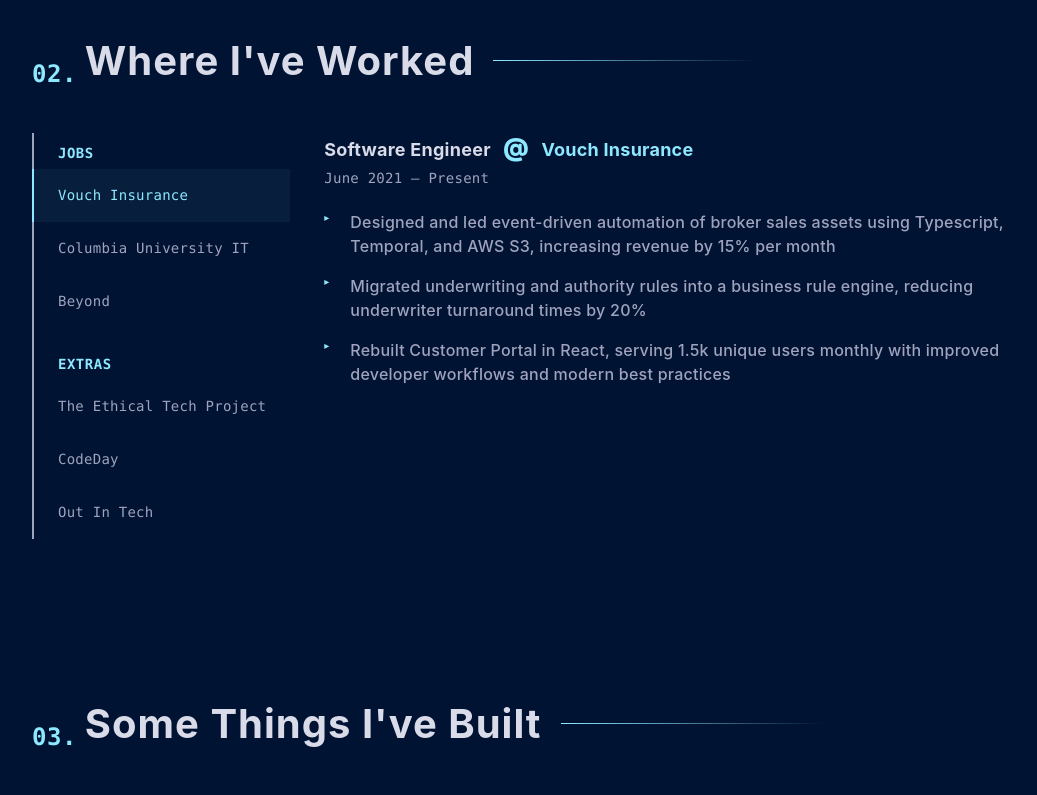
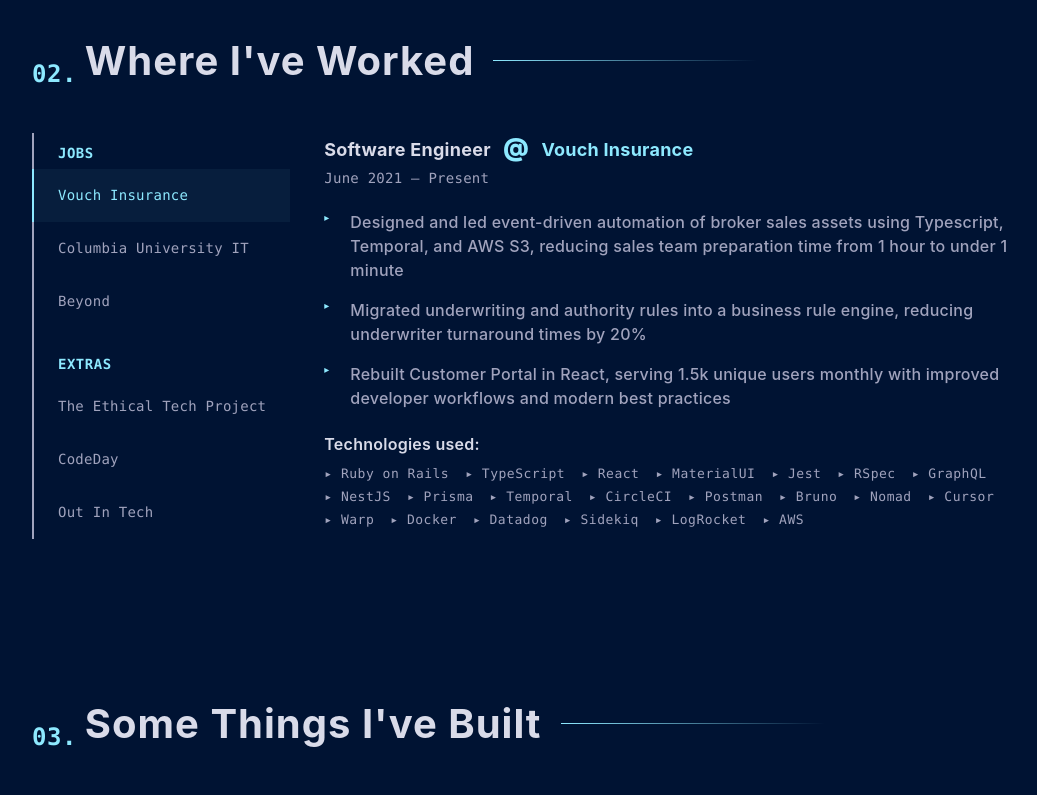
Before and after one commit to sabrinaspage/digital-ocean-app, a React (Create React App) app: page / in a window 1280 px wide. Shown: the part 2160-2955 px from the top of the page, without its empty margins (116-1153 px from the left). Built offline with nearby package versions, Linux system fonts and the light colour scheme.

Commit message:
improve description, add technologies

```diff
--- a/src/components/Experience.js
+++ b/src/components/Experience.js
@@ -14,13 +14,13 @@
           title: "Software Engineer",
           date: "June 2021 – Present",
           responsibilities: [
-            "Designed and led event-driven automation of broker sales assets using Typescript, Temporal, and AWS S3, increasing revenue by 15% per month",
+            "Designed and led event-driven automation of broker sales assets using Typescript, Temporal, and AWS S3, reducing sales team preparation time from 1 hour to under 1 minute",
             "Migrated underwriting and authority rules into a business rule engine, reducing underwriter turnaround times by 20%",
             "Rebuilt Customer Portal in React, serving 1.5k unique users monthly with improved developer workflows and modern best practices"
           ]
         }
       ],
-      techStack: "Ruby on Rails, TypeScript, React, MaterialUI, Jest, RSpec, GraphQL, NestJS, Prisma, Temporal, CircleCI, Docker, AWS",
+      techStack: "Ruby on Rails, TypeScript, React, MaterialUI, Jest, RSpec, GraphQL, NestJS, Prisma, Temporal, CircleCI, Postman, Bruno, Nomad, Cursor, Warp, Docker, Datadog, Sidekiq, LogRocket, AWS",
       location: "Remote"
     },
     {
@@ -49,7 +49,7 @@
           title: "Full Stack Developer",
           date: "June 2020 – January 2021",
           responsibilities: [
-            "Engineered user interfaces for a business-facing dashboard using Tailwind, React, TypeScript, NextJS",
+            "Engineered user interfaces for an internal dashboard using Tailwind, React, TypeScript, NextJS",
             "Optimized customer retention by redirecting customers from a Shopify subscription page to Beyond's checkout page using JavaScript"
           ]
         }
@@ -109,7 +109,6 @@
   const currentExperience = allExperiences[activeTab];
 
   // Group experiences by category for rendering tabs with headers
-  const jobsStartIndex = 0;
   const extrasStartIndex = allExperiences.findIndex(exp => exp.category === "Extras");
 
   return (
@@ -166,6 +165,16 @@
                   <li key={respIndex}>{resp}</li>
                 ))}
               </ul>
+              {currentExperience.techStack && (
+                <div className="tech-stack-section">
+                  <p className="tech-stack-label">Technologies used:</p>
+                  <div className="tech-stack-list">
+                    {currentExperience.techStack.split(', ').map((tech, techIndex) => (
+                      <span key={techIndex} className="tech-stack-item">▸ {tech}</span>
+                    ))}
+                  </div>
+                </div>
+              )}
               {index < currentExperience.roles.length - 1 && <div className="role-divider"></div>}
             </div>
           ))}
--- a/src/styles/Experience.css
+++ b/src/styles/Experience.css
@@ -129,6 +129,33 @@
   text-decoration: underline;
 }
 
+.tech-stack-section {
+  margin-top: 24px;
+}
+
+.tech-stack-label {
+  font-family: var(--font-heading);
+  font-size: 16px;
+  font-weight: 600;
+  color: var(--text-light);
+  letter-spacing: 0.25px;
+  margin-bottom: 12px;
+}
+
+.tech-stack-list {
+  display: flex;
+  flex-wrap: wrap;
+  gap: 8px 16px;
+}
+
+.tech-stack-item {
+  font-family: var(--font-mono);
+  font-size: 13px;
+  font-weight: 500;
+  color: var(--text-gray);
+  letter-spacing: 0.5px;
+}
+
 @media (max-width: 768px) {
   .experience-container {
     flex-direction: column;
```
